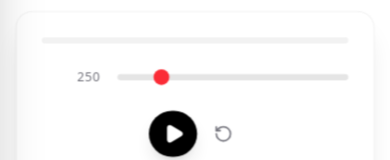
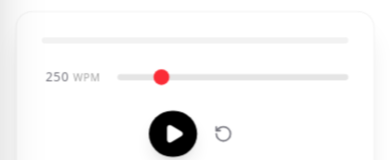
Before and after one commit to KingJamesGOAT/photon-reader, a Next.js app: page / in a window 390 px wide. Shown: the part 410-570 px from the top of the page. Built offline with nearby package versions, Linux system fonts and the light colour scheme.

Commit message:
fix: restore wpm label visibility on mobile

```diff
--- a/src/components/ControlBar.tsx
+++ b/src/components/ControlBar.tsx
@@ -99,7 +99,7 @@ export const ControlBar = () => {
         <div className="flex items-center gap-4 sm:gap-6 flex-1 justify-center sm:justify-end w-full sm:w-auto order-1 sm:order-2">
           <span className="font-mono text-xs font-medium text-muted-foreground dark:text-white w-14 sm:w-16 text-right tabular-nums tracking-wider uppercase shrink-0">
             {wpm}{" "}
-            <span className="hidden sm:inline text-[10px] text-neutral-400 dark:text-neutral-500">
+            <span className="inline text-[10px] text-neutral-400 dark:text-neutral-500">
               WPM
             </span>
           </span>
```
